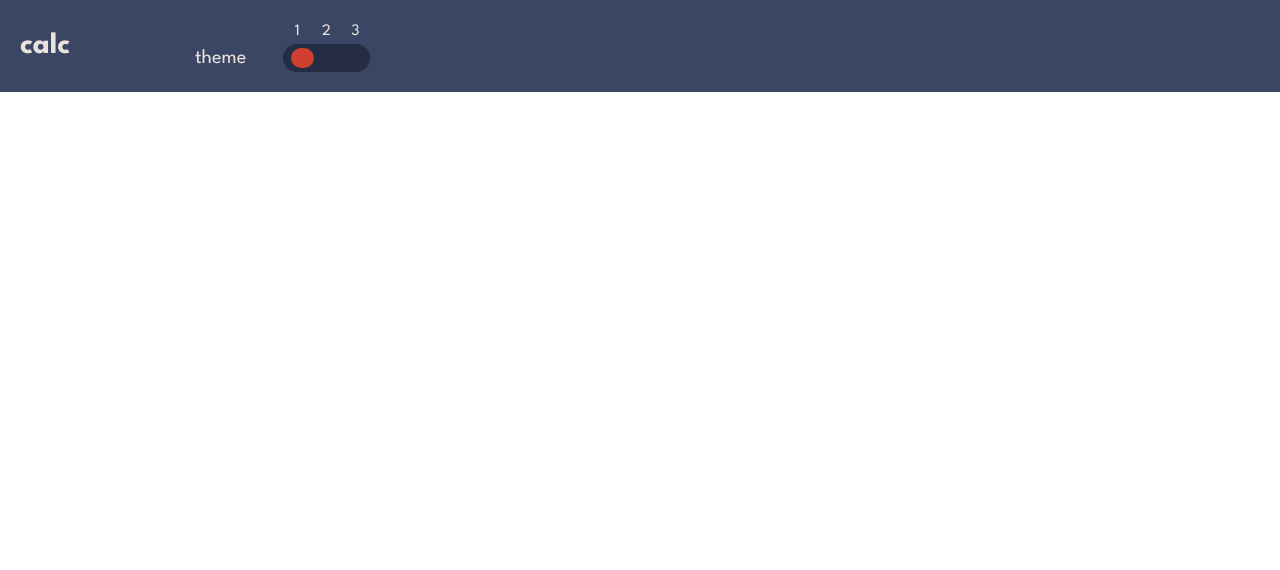
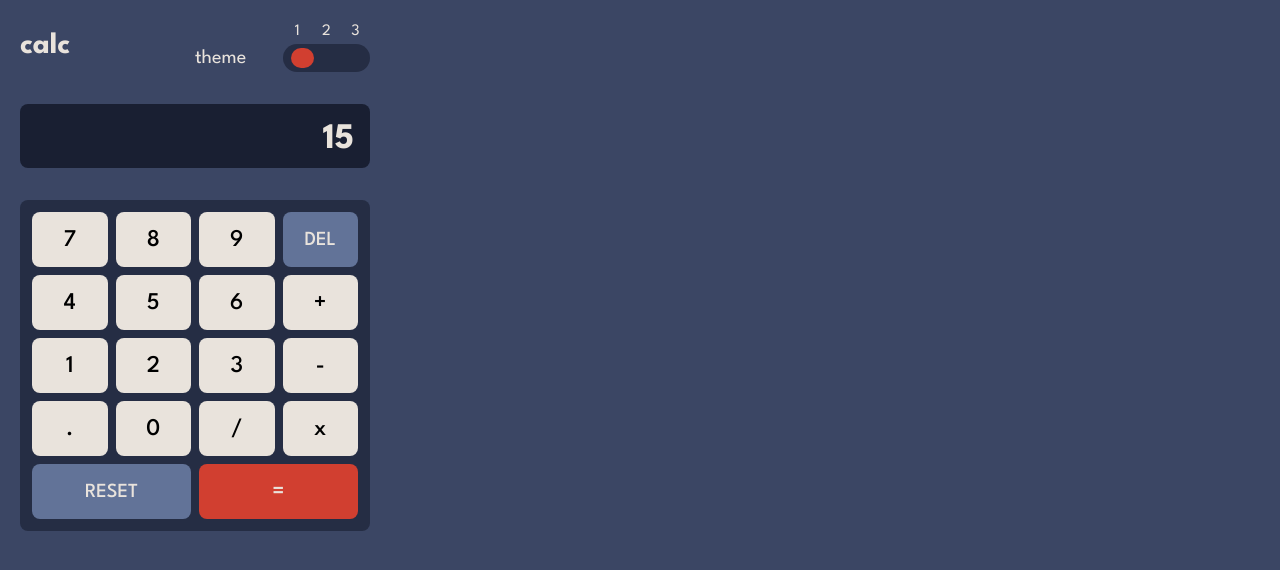
Before and after one commit to Laertebomfim/calculadora, a React (Vite) app: page / in a window 1280 px wide. Shown: the top 570 px of the page. Built offline with nearby package versions, Linux system fonts and the light colour scheme.

Commit message:
style(*): feito o estilo do main
somete estilo nenhuma  script fui adicionado ao main

```diff
--- a/package.json
+++ b/package.json
@@ -10,6 +10,7 @@
     "preview": "vite preview"
   },
   "dependencies": {
+    "prop-types": "^15.8.1",
     "react": "^18.2.0",
     "react-dom": "^18.2.0",
     "tailwind-variants": "^0.1.13"
--- a/src/App.jsx
+++ b/src/App.jsx
@@ -1,15 +1,14 @@
 
 import Header from "./componentes/moleculas/Header"
+import Main from "./componentes/moleculas/Main"
 function App() {
 
   return (
     <>
-      <main className="font-fontPadrao p-5 bg-cinza2">
+      <main className="font-fontPadrao p-5 bg-cinza2 w-screen h-screen">
         <section className="max-w-[350px]" >
           <Header/>
-
-          <section>
-          </section>
+          <Main/>
         </section>
       </main>
     </>
--- /dev/null
+++ b/src/componentes/atomo/NumarosMain.jsx
@@ -0,0 +1,9 @@
+import PropTypes from "prop-types"
+export default function NumarosMain({Numero}){
+    return (
+        <div className="flex justify-center items-center bg-branco rounded-lg">{Numero}</div>
+    )
+}
+NumarosMain.propTypes = {
+    Numero:PropTypes.string
+}
--- a/src/componentes/moleculas/Main.jsx
+++ b/src/componentes/moleculas/Main.jsx
@@ -1,7 +1,34 @@
+import NumarosMain from "../atomo/NumarosMain";
+
 export default function Main (){
+
     return (
         <section>
-
+            <div className="h-16 bg-cinza4 rounded-lg text-4xl font-bold text-branco p-4 text-right my-8">
+                15
+            </div>
+            <article className="bg-cinza3 p-3 rounded-lg">
+                <div className="grid grid-cols-4  gap-2 text-2xl font-medium auto-rows-[55px] ">
+                    <NumarosMain Numero="7"/>
+                    <NumarosMain Numero="8"/>
+                    <NumarosMain Numero="9"/>
+                    <div className="flex justify-center items-center bg-cinza1 rounded-lg text-branco uppercase text-xl">del</div>
+                    <NumarosMain Numero="4"/>
+                    <NumarosMain Numero="5"/>
+                    <NumarosMain Numero="6"/>
+                    <div className="flex justify-center items-center bg-branco rounded-lg">+</div>
+                    <NumarosMain Numero="1"/>
+                    <NumarosMain Numero="2"/>
+                    <NumarosMain Numero="3"/>
+                    <div className="flex justify-center items-center bg-branco rounded-lg">-</div>
+                    <div className="flex justify-center items-center bg-branco rounded-lg">.</div>
+                    <NumarosMain Numero="0"/>
+                    <div className="flex justify-center items-center bg-branco rounded-lg">/</div>
+                    <div className="flex justify-center items-center bg-branco rounded-lg">x</div>
+                    <div className="flex justify-center items-center bg-cinza1 rounded-lg text-branco col-span-2 uppercase text-xl">reset</div>
+                    <div className="flex justify-center items-center bg-red1 rounded-lg text-branco col-start-3 col-span-2">=</div>
+                </div>
+            </article>
         </section>
     )
 }
```
Also changed, not shown: 1 other file (tests, documents, lock files or other folders).
